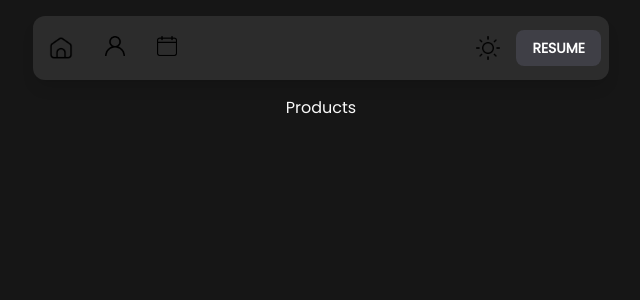
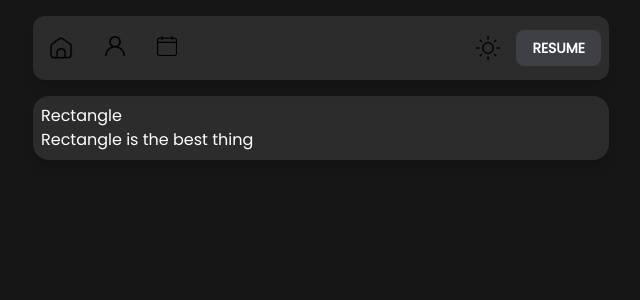
Before and after one commit to MuhammadAhmad338/MyOwnPortfolio, a Next.js app: page /product/1 in a window 1280 px wide. Shown: the top 300 px of the page, without its empty margins (319-959 px from the left). Built offline with nearby package versions, Linux system fonts and the light colour scheme.

Commit message:
Add ProjectComponent to display project details with dark mode support

```diff
--- /dev/null
+++ b/app/components/projectComponent.tsx
@@ -0,0 +1,39 @@
+import React, { FC, useEffect, useState } from 'react'
+import { useSelector } from 'react-redux';
+
+const ProjectComponent:FC<{title: string; description: string}> = ({title, description}) => {
+
+    const darkMode = useSelector((state: any) => state.theme.darkMode);
+    const [mounting, setMounting] = useState(true);
+        const [prevDarkMode, setPrevDarkMode] = useState(darkMode);
+
+        // Handle initial mount animation
+        useEffect(() => {
+            setMounting(false);
+        }, []);
+
+        // Track dark mode changes to trigger animation
+        useEffect(() => {
+            setPrevDarkMode(darkMode);
+        }, [darkMode]);
+
+  return (
+    <div   className={`
+        ${darkMode ? 'text-white' : 'text-gray-800'}
+        px-2 py-2 rounded-2xl mx-auto w-full max-w-xl shadow-lg
+        transition-all duration-500 ease-in-out
+        ${mounting ? 'opacity-0 translate-y-10' : 'opacity-100 translate-y-0'}
+        ${prevDarkMode !== darkMode ? 'animate-slide-from-bottom' : ''}
+      `}
+            style={{
+                animationDuration: '500ms',
+                backgroundColor: darkMode ? '#2c2c2c' : 'white',
+
+            }}>
+        <h1>{title}</h1>
+        <p>{description}</p>
+    </div>
+  )
+}
+
+export default ProjectComponent
--- a/app/product/[project]/page.tsx
+++ b/app/product/[project]/page.tsx
@@ -1,12 +1,13 @@
 "use client"
+import ProjectComponent from '@/app/components/projectComponent';
 import { useParams } from 'next/navigation';
 import React from 'react';
 
 const Project = () => {
   const { project } = useParams();
   return (
-    <div>Products</div>
-  )
+    <ProjectComponent title='Rectangle' description='Rectangle is the best thing'  />
+   )
 }
 
 export default Project;
```
